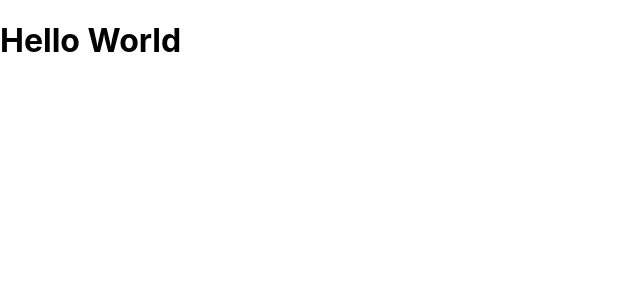
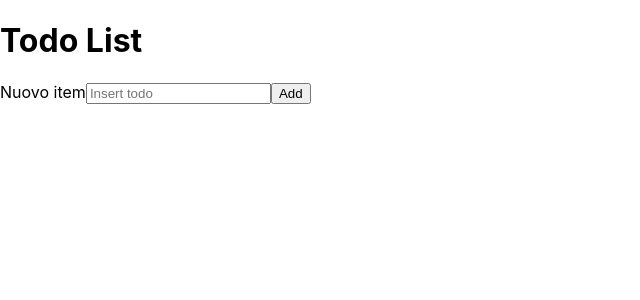
Before and after one commit to inkOfPixel/internship-interview, a Next.js app: page / in a window 1280 px wide. Shown: the top 300 px of the page, without its empty margins (0-640 px from the left). Built offline with nearby package versions, Linux system fonts and the light colour scheme.

Commit message:
Added localStorage

```diff
--- /dev/null
+++ b/Components/Form.js
@@ -0,0 +1,92 @@
+import React, { useState, useEffect } from "react";
+
+function Form() {
+  const [todo, setTodo] = useState("");
+  const [todoList, setTodoList] = useState([]);
+  let counter = 0;
+
+  const handleChange = (e) => {
+    setTodo(e.target.value);
+  };
+
+  const addTodo = () => {
+    if (todo != " ") {
+      const todoInsert = {
+        id: Math.floor(Math.random() * 10000), //Generate random id from 0 to 10000
+        value: todo,
+        isCompleted: false,
+      };
+
+      setTodoList([...todoList, todoInsert]); //... operator "spreads out the own enumerable properties as properties of the element you're creating" stack overflow
+      setTodo(" ");
+
+    }
+  };
+
+  React.useEffect(() => {
+    const list = localStorage.getItem('todos')
+    if(list){
+      setTodoList(JSON.parse(list))
+    }
+   }, []);
+
+  React.useEffect(() => {
+    localStorage.setItem('todos', JSON.stringify(todoList))
+   }, [todoList]);
+
+
+
+  const deleteTodo = (e, id) => {
+    e.preventDefault();
+    setTodoList(todoList.filter((t) => t.id !== id));
+  };
+
+  const completeTodo = (id) => {
+    setTodoList(
+      todoList.map((item) => {
+        if (id === item.id) {
+          return {
+            ...item,
+            isCompleted: !item.isCompleted,
+          };
+        }
+        return item;
+      })
+    );
+  };
+
+  return (
+    <div>
+      <label htmlFor="newItem">Nuovo item</label>
+      <input
+        type="text"
+        name="newItem"
+        id="newItem"
+        onChange={(e) => handleChange(e)}
+        value={todo}
+        placeholder="Insert todo"
+      />
+      <button onClick={addTodo}>Add</button>
+
+      {todoList.length > 0 ? (
+        <ul>
+          {todoList.map((t) => (
+            <div className="todoLi" key={t.id}>
+              <li>
+                {t.value}
+                <button onClick={(e) => deleteTodo(e, t.id)}>Delete</button>
+                <input
+                  type="checkbox"
+                  onChange={() => completeTodo(t.id)}
+                  checked={t.isCompleted}
+                />
+              </li>
+            </div>
+          ))}
+        </ul>
+      ) : null}
+    </div>
+  );
+}
+
+export default Form;
--- a/pages/index.js
+++ b/pages/index.js
@@ -1,5 +1,16 @@
-export default function Home() {
-  return (
-    <h1>Hello World</h1>
-  )
+import React, {props} from 'react';
+import Form from '../Components/Form'
+
+function Home() {
+
+    return (
+        <div className="TodoApp">
+            <header>
+                <h1>Todo List</h1>
+            </header>
+            <Form />
+        </div>
+    );
 }
+
+export default Home;
```
